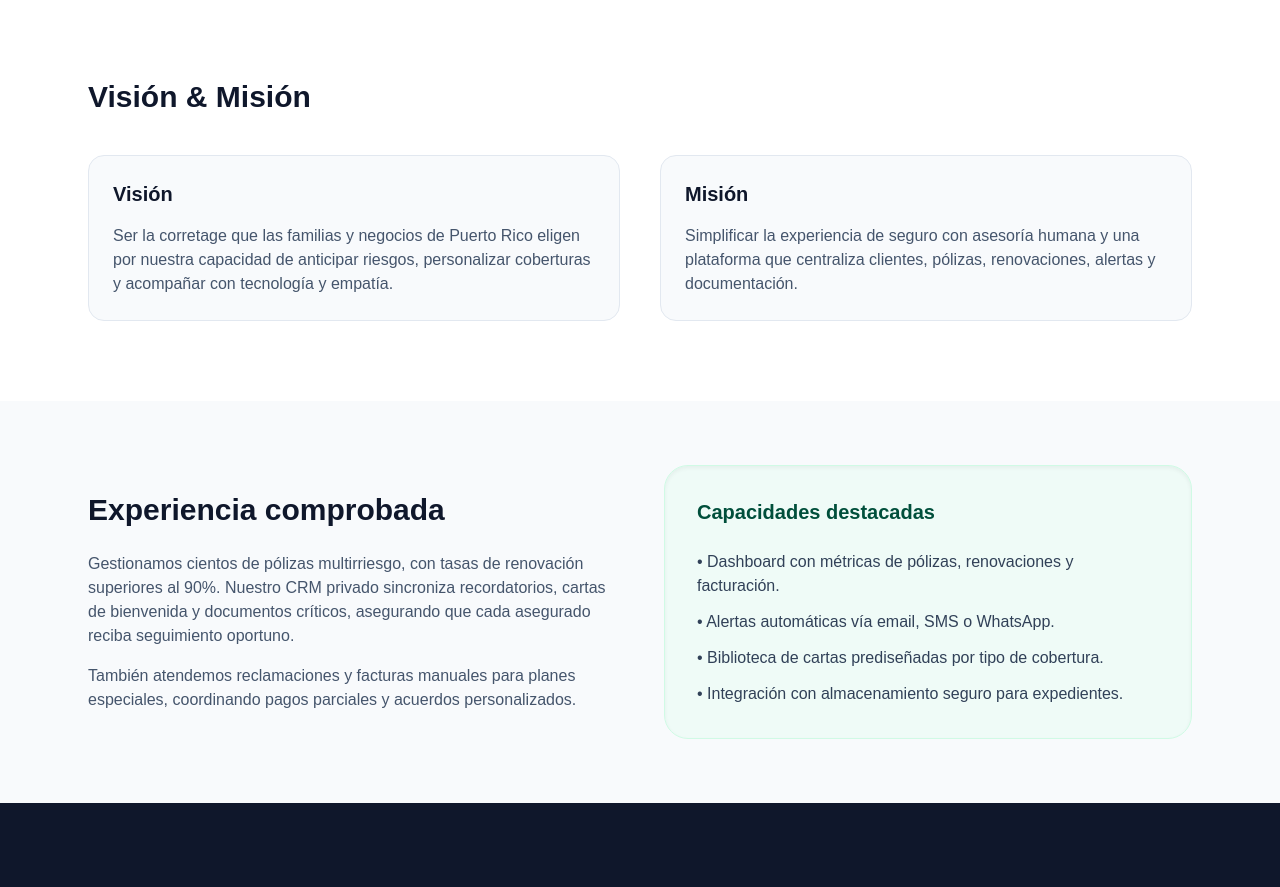
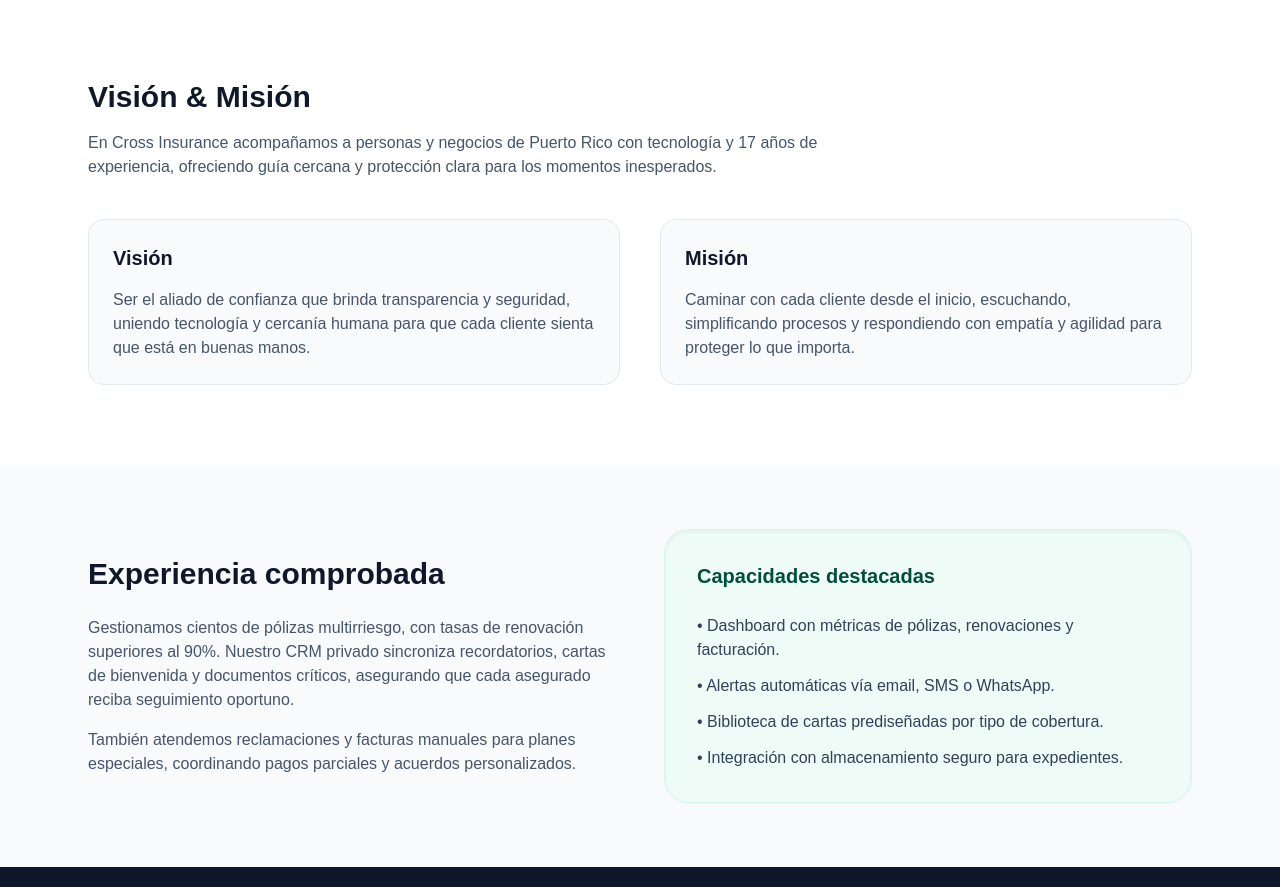
Before and after one commit to LexamaTechnologies/cross_insurance, a Next.js app in the folder frontend/: page / in a window 1280 px wide. Shown: the part 1280-2167 px from the top of the page. Built offline with nearby package versions, Linux system fonts and the light colour scheme; no server answers.

Commit message:
Cambios a la Mision y Vision.

```diff
--- a/frontend/src/app/page.tsx
+++ b/frontend/src/app/page.tsx
@@ -210,21 +210,23 @@ export default function HomePage() {
         <section id="vision" className="bg-white py-20">
           <div className="mx-auto max-w-6xl px-6">
             <h2 className="text-3xl font-semibold text-slate-900">Visión &amp; Misión</h2>
+            <p className="mt-4 max-w-3xl text-slate-600">
+              En Cross Insurance acompañamos a personas y negocios de Puerto Rico con tecnología y 17 años de
+              experiencia, ofreciendo guía cercana y protección clara para los momentos inesperados.
+            </p>
             <div className="mt-10 grid gap-10 md:grid-cols-2">
               <div className="rounded-2xl border border-slate-200 bg-slate-50 p-6">
                 <h3 className="text-xl font-semibold text-slate-900">Visión</h3>
                 <p className="mt-4 text-slate-600">
-                  Ser la corretage que las familias y negocios de Puerto Rico eligen
-                  por nuestra capacidad de anticipar riesgos, personalizar coberturas
-                  y acompañar con tecnología y empatía.
+                  Ser el aliado de confianza que brinda transparencia y seguridad, uniendo tecnología y cercanía
+                  humana para que cada cliente sienta que está en buenas manos.
                 </p>
               </div>
               <div className="rounded-2xl border border-slate-200 bg-slate-50 p-6">
                 <h3 className="text-xl font-semibold text-slate-900">Misión</h3>
                 <p className="mt-4 text-slate-600">
-                  Simplificar la experiencia de seguro con asesoría humana y una
-                  plataforma que centraliza clientes, pólizas, renovaciones, alertas y
-                  documentación.
+                  Caminar con cada cliente desde el inicio, escuchando, simplificando procesos y respondiendo con
+                  empatía y agilidad para proteger lo que importa.
                 </p>
               </div>
             </div>
```
